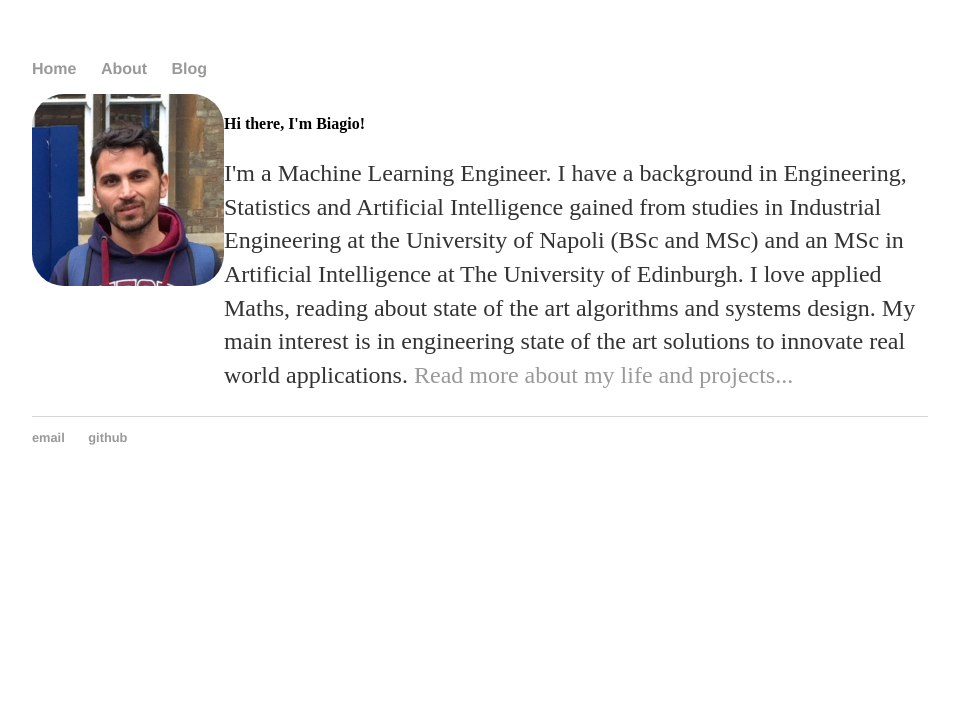
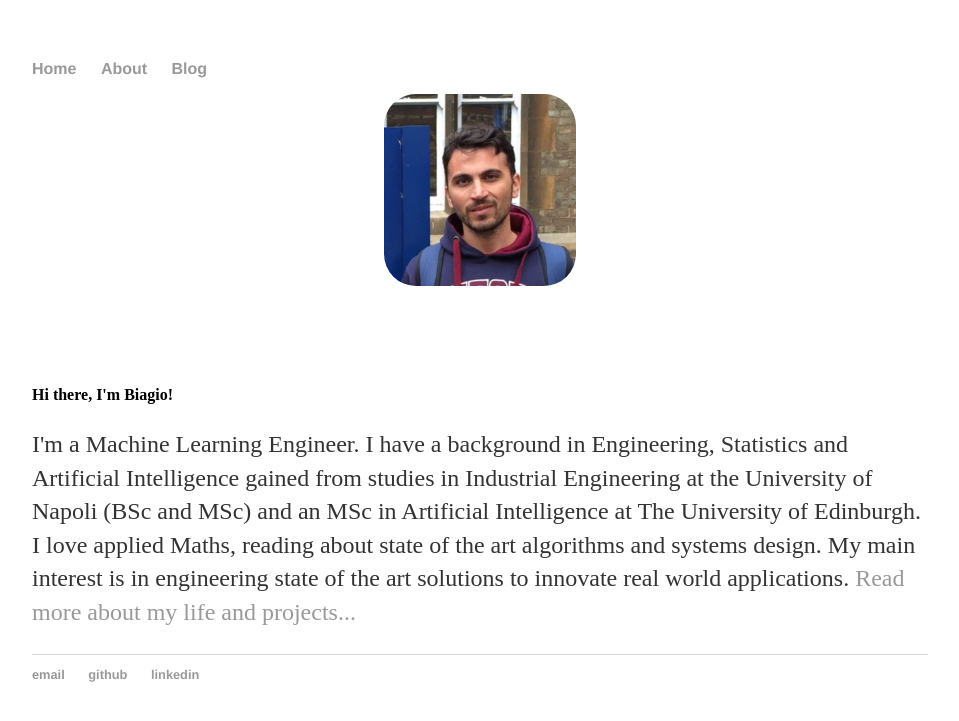
Before and after one commit to BiagioAntonelli/BiagioAntonelli.github.io, a Jekyll site: the page built from index.html, in a window 1280 px wide. Shown: the top 721 px of the page, without its empty margins (160-1119 px from the left). Built offline with Jekyll 4.4.1, drawn with Linux system fonts in a browser that asks for light colours.

Commit message:
update about page

```diff
--- a/_layouts/default.html
+++ b/_layouts/default.html
@@ -11,9 +11,9 @@
   <body>
     <nav>
 <ul>
-<li><a href="/">Home</a></li>
-<li><a href="/about">About</a></li>
-<li><a href="/blog">Blog</a></li>
+<li align="center"><a href="/">Home</a></li>
+<li align="center"><a href="/about">About</a></li>
+<li align="center"><a href="/blog">Blog</a></li>
 </ul>
     </nav>
 <div class="container">
@@ -24,8 +24,9 @@
 
   <footer>
    <ul>
-   <li><a href="mailto:antonelli.bi@gmail.com">email</a></li>
-   <li><a href="https://github.com/biagioantonelli">github</a></li>
+   <li align="center"><a href="mailto:antonelli.bi@gmail.com">email</a></li>
+   <li align="center"><a href="https://github.com/biagioantonelli">github</a></li>
+   <li align="center"><a href="https://www.linkedin.com/in/biagio-antonelli/">linkedin</a></li>
    </ul>
   </footer>
   </body>
--- a/index.html
+++ b/index.html
@@ -4,10 +4,12 @@ title: Biagio Antonelli
 ---
 <div class="blurb">
 	<div id="title">
-		<img align="left" src="me.jpeg">
+		<img src="me.jpeg">
 	</div>
-	<h4>Hi there, I'm Biagio!</h4>
-	<p>I'm a Machine Learning Engineer. I have a background in Engineering, Statistics and Artificial Intelligence
-		gained from studies in Industrial Engineering at the University of Napoli (BSc and MSc) and an MSc in Artificial Intelligence at The University of Edinburgh.
-		I love applied Maths, reading about state of the art algorithms and systems design. My main interest is in engineering state of the art solutions to innovate real world applications. <a href="/about">Read more about my life and projects...</a></p>
+	<body>
+		<h4>Hi there, I'm Biagio!</h4>
+		<p>I'm a Machine Learning Engineer. I have a background in Engineering, Statistics and Artificial Intelligence
+			gained from studies in Industrial Engineering at the University of Napoli (BSc and MSc) and an MSc in Artificial Intelligence at The University of Edinburgh.
+			I love applied Maths, reading about state of the art algorithms and systems design. My main interest is in engineering state of the art solutions to innovate real world applications. <a href="/about">Read more about my life and projects...</a></p>
+	</body>
 </div><!-- /.blurb -->
```
